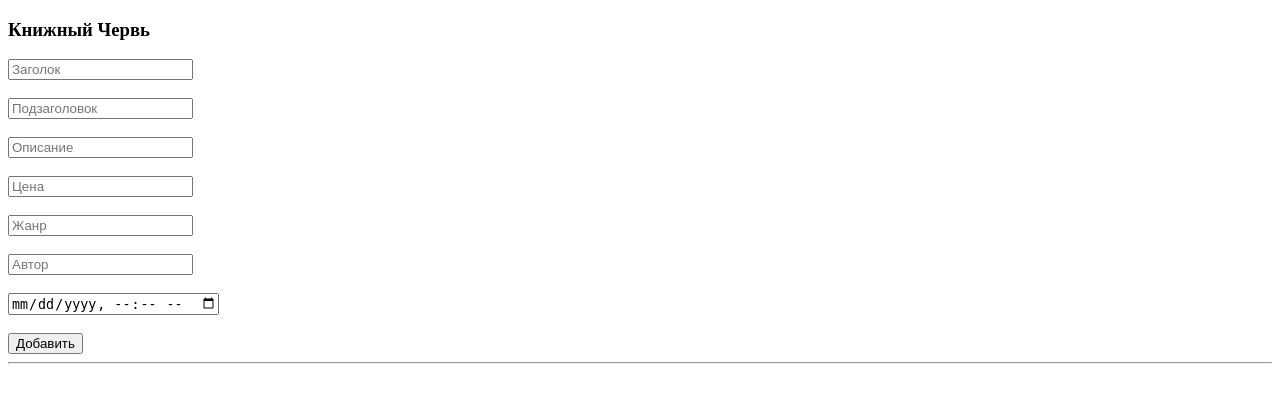
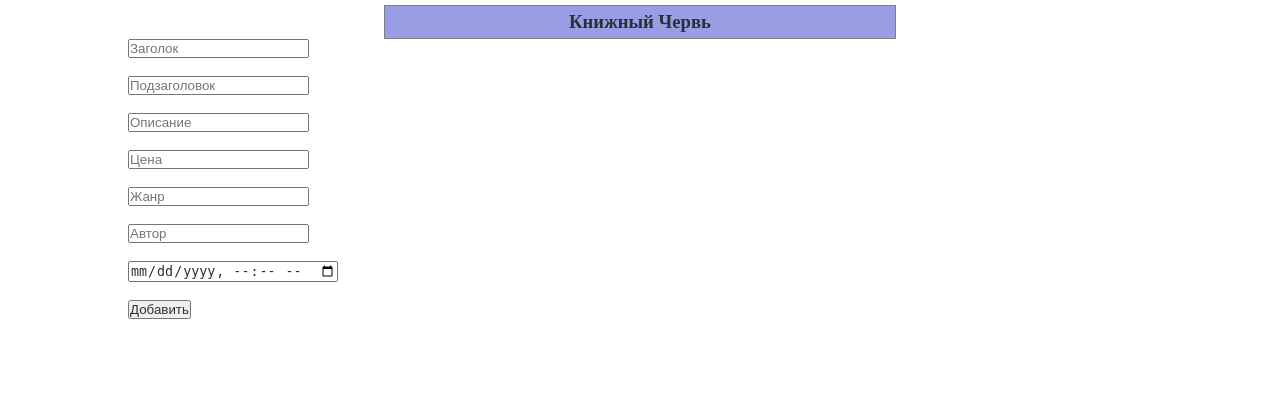
Before and after one commit to CholponSydykova/todo, a Django app: page /books/ in a window 1280 px wide. Shown: the top 403 px of the page. Run offline with Django 3.2, Linux system fonts and the light colour scheme; data that the repository does not hold is empty.

Commit message:
added books.html, urls and styles

```diff
--- a/main/static/bookstyles/bookstyles.css
+++ b/main/static/bookstyles/bookstyles.css
@@ -0,0 +1,44 @@
+*{
+    box-sizing: border-box;
+    margin: 0;
+    padding: 0;
+    color:#263238
+}
+
+section{
+    width: 100%;
+    padding: 20px;
+    display: flex;
+    flex-direction: row;
+    align-items: stretch;
+    justify-content: space-between;
+}
+
+.box{
+    margin: auto;
+    width: 80%;
+
+}
+
+.book_title{
+    border: 1px solid gray;
+    margin: 5px 30% 0 30%;
+    padding: 5px;
+    text-align: center;
+    background-color: #989de4;
+}
+
+.books_container{
+    padding: 15px 20px;
+    justify-content: space-around;
+    flex-wrap: wrap;
+    width: 100%;
+}
+
+.book_item{
+    border: 1px solid gray;
+    padding: 10px 15px;
+    background-color: #8d8ea1;
+    margin-bottom: 20px;
+
+}
--- a/main/templates/books.html
+++ b/main/templates/books.html
@@ -11,7 +11,8 @@
 
 <body>
     <h3 class="book_title">Книжный Червь</h3>
-    <div class="book_box">
+    <div class="box">
+
         <input type="text" name="title" placeholder="Заголок"> <br><br>
         <input type="text" name="subtitle" placeholder="Подзаголовок"><br><br>
         <input type="text" name="description" placeholder="Описание"><br><br>
@@ -21,20 +22,18 @@
         <input type="datetime-local" name="year" placeholder="Год"><br><br>
         <button>Добавить</button>
     </div>
-    <hr>
+
     <section>
         {%for book in books%}
-        <div class="book_container">
+        <div class="books_container">
              <div class="book_item">
-                    <div class="book_item_header">
                     <h4>{{todo.text}}</h4>
-                    </div>
                     <h3>{{book.title}}-{{book.author}}</h3>
                     <h3>{{book.subtitle}}</h3>
                     <h4>{{book.genre}}</h4>
                     <h4>{{book.price}}</h4>
                     <h4>{{book.year}}</h4>
-
+            </div>
         </div>
         {%endfor%}
     </section>
```
Lines whose indentation alone changed are shown as unchanged.
